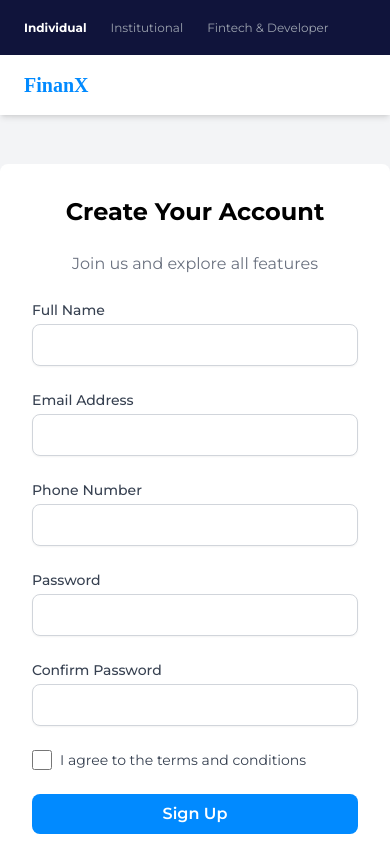
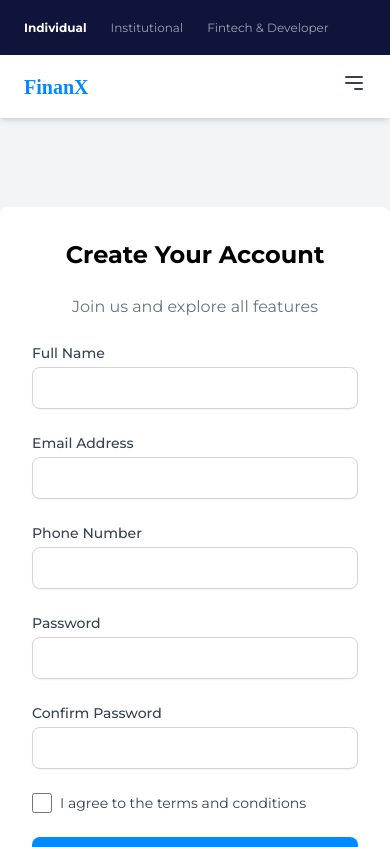
Before and after one commit to Official-simple-soul/finanx, a React (Vite) app: page /signup in a window 390 px wide. Shown: the top 847 px of the page. Built offline with nearby package versions, Linux system fonts and the light colour scheme; a web font is replaced by a local one.

Commit message:
feat: Implemented home page UI and auth UI

```diff
--- a/src/components/NavBarTwo.jsx
+++ b/src/components/NavBarTwo.jsx
@@ -1,16 +1,21 @@
+import { useState } from 'react';
 import { NavLink } from 'react-router';
 
 function NavBarTwo() {
+  const [isMenuOpen, setIsMenuOpen] = useState(false);
+
+  const toggleMenu = () => {
+    setIsMenuOpen(!isMenuOpen);
+  };
+
+  const close = () => {
+    setIsMenuOpen(false);
+  };
+
   return (
     <nav className="bg-white text-dark-blue py-4 px-6 flex justify-between items-center shadow-md sticky top-[55px] z-50">
       <div className="flex items-center gap-4">
-        {/* <img
-          src="/logo-1.svg"
-          alt="TradeStation Logo"
-          width={140}
-          className=""
-        /> */}
-        <NavLink to="/">
+        <NavLink onClick={close} to="/">
           <h1 className="text-xl font-bold text-primary rubik">FinanX</h1>
         </NavLink>
         <div className="hidden md:flex items-center gap-6">
@@ -34,24 +39,8 @@ function NavBarTwo() {
           </a>
         </div>
       </div>
+
       <div className="hidden md:flex items-center gap-4">
-        {/* <button className="p-2 rounded-full border border-gray-300 flex items-center justify-center">
-          <span className="sr-only">Search</span>
-          <svg
-            xmlns="http://www.w3.org/2000/svg"
-            fill="none"
-            viewBox="0 0 24 24"
-            strokeWidth="2"
-            stroke="currentColor"
-            className="w-5 h-5"
-          >
-            <path
-              strokeLinecap="round"
-              strokeLinejoin="round"
-              d="M21 21l-4.35-4.35m0 0A7.5 7.5 0 1112 4.5a7.5 7.5 0 014.65 12.15z"
-            />
-          </svg>
-        </button> */}
         <NavLink to="/login">
           <button className="bg-gray-200 text-gray-700 px-4 py-2 rounded-lg font-medium">
             Sign In
@@ -63,6 +52,80 @@ function NavBarTwo() {
           </button>
         </NavLink>
       </div>
+
+      <div className="md:hidden">
+        <button
+          onClick={toggleMenu}
+          className="text-gray-700 focus:outline-none"
+        >
+          {isMenuOpen ? (
+            <svg
+              xmlns="http://www.w3.org/2000/svg"
+              className="h-6 w-6"
+              fill="none"
+              viewBox="0 0 24 24"
+              stroke="currentColor"
+            >
+              <path
+                strokeLinecap="round"
+                strokeLinejoin="round"
+                strokeWidth="2"
+                d="M6 18L18 6M6 6l12 12"
+              />
+            </svg>
+          ) : (
+            <svg
+              xmlns="http://www.w3.org/2000/svg"
+              className="h-6 w-6"
+              fill="none"
+              viewBox="0 0 24 24"
+              stroke="currentColor"
+            >
+              <path
+                strokeLinecap="round"
+                strokeLinejoin="round"
+                strokeWidth="2"
+                d="M4 6h16M4 12h16m-7 6h7"
+              />
+            </svg>
+          )}
+        </button>
+      </div>
+
+      {isMenuOpen && (
+        <div className="absolute top-full left-0 w-full bg-white shadow-md md:hidden">
+          <div className="flex flex-col items-start p-4 space-y-4">
+            <a href="#" className="font-medium">
+              Trading Products
+            </a>
+            <a href="#" className="font-medium">
+              Platforms & Tools
+            </a>
+            <a href="#" className="font-medium">
+              Accounts
+            </a>
+            <a href="#" className="font-medium">
+              Pricing
+            </a>
+            <a href="#" className="font-medium">
+              Learn
+            </a>
+            <a href="#" className="font-medium">
+              Insights
+            </a>
+            <NavLink onClick={close} to="/login">
+              <button className="w-full bg-gray-200 text-gray-700 px-4 py-2 rounded-lg font-medium">
+                Sign In
+              </button>
+            </NavLink>
+            <NavLink onClick={close} to="/signup">
+              <button className="w-full bg-primary text-white px-4 py-2 rounded-lg font-medium">
+                Open Account
+              </button>
+            </NavLink>
+          </div>
+        </div>
+      )}
     </nav>
   );
 }
--- a/src/pages/SignUp.jsx
+++ b/src/pages/SignUp.jsx
@@ -2,7 +2,7 @@ import { NavLink } from 'react-router';
 
 const SignUp = () => (
   <div className="h-screen flex items-center justify-center bg-gray-100">
-    <div className="w-full max-w-lg p-8 space-y-6 bg-white rounded-lg shadow-lg">
+    <div className="w-full max-w-lg p-8 space-y-6 mt-[80px] md:mt-0 bg-white rounded-lg shadow-lg">
       <h2 className="text-2xl font-bold text-dark-blue text-center">
         Create Your Account
       </h2>
@@ -110,9 +110,6 @@ const SignUp = () => (
           <NavLink to="/login" className="text-primary-blue hover:underline">
             Sign In
           </NavLink>
-          {/* <a href="/login" className="text-primary-blue hover:underline">
-            Sign In
-          </a> */}
         </p>
       </div>
     </div>
```
